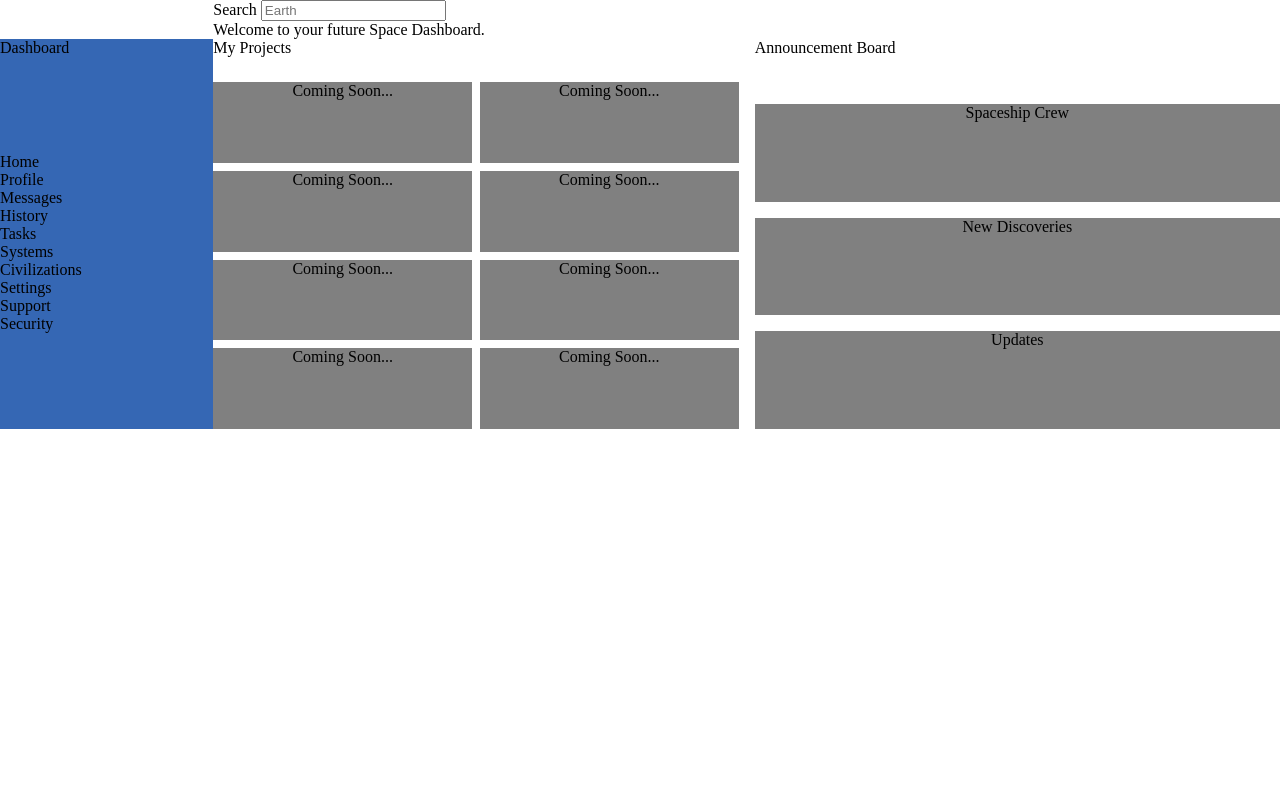
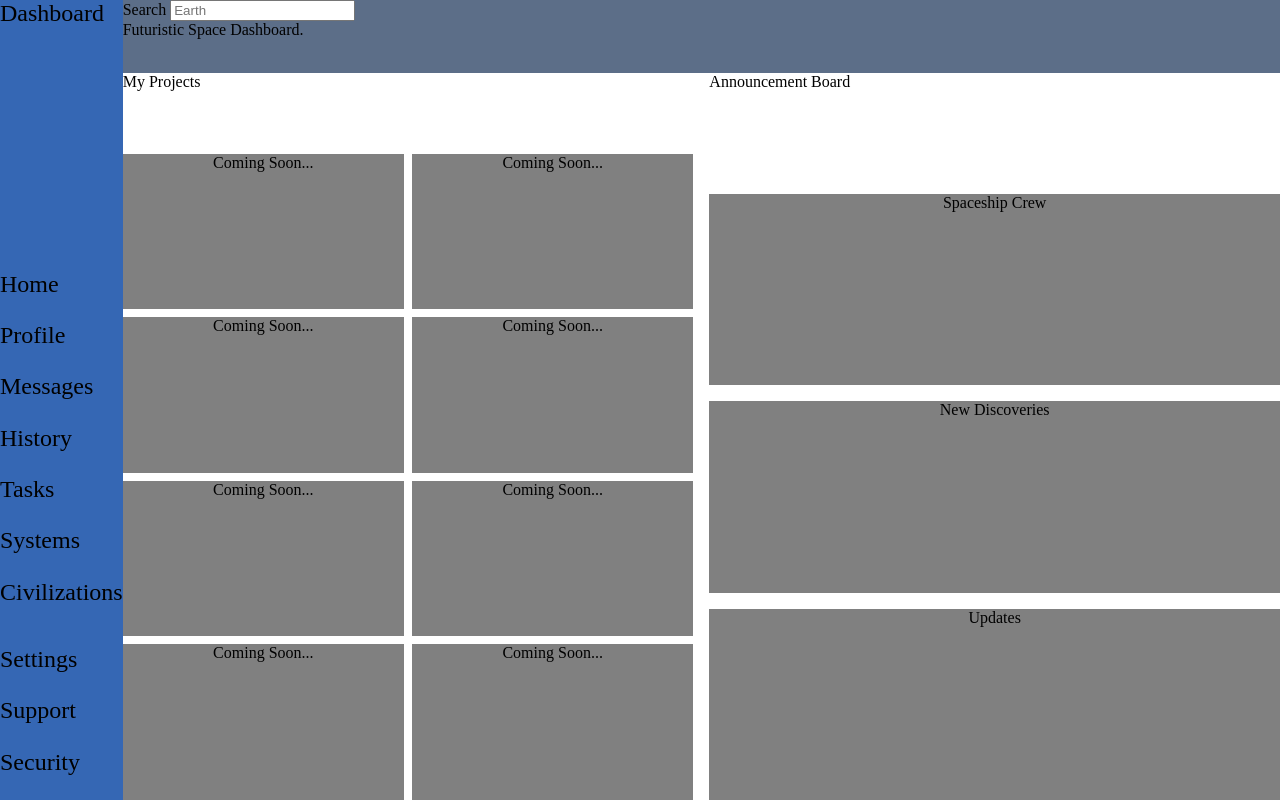
Before and after one commit to CameronTheDeveloper/admin-dashboard, a plain HTML site: page index.html in a window 1280 px wide. Drawn offline with Linux system fonts and the light colour scheme.

Commit message:
Format container height, sidebar grid
The container now has a height of 100vh. The sidebar width was adjusted by changing the fractional values of container columns

```diff
--- a/index.html
+++ b/index.html
@@ -14,22 +14,22 @@
                 <label for="search">Search</label>
                 <input type="search" name="header-search" id="header-search" placeholder="Earth">
             </div>
-            <div class="header-message">Welcome to your future Space Dashboard.</div>
+            <div class="header-message">Futuristic Space Dashboard.</div>
         </div>
 
         <div class="sidebar">
             <div class="dash-top">Dashboard</div>
             <div class="dash-list">
-                <div class="dash-item">Home</div>
-                <div class="dash-item">Profile</div>
-                <div class="dash-item">Messages</div>
-                <div class="dash-item">History</div>
-                <div class="dash-item">Tasks</div>
-                <div class="dash-item">Systems</div>
-                <div class="dash-item">Civilizations</div>
-                <div class="dash-item">Settings</div>
-                <div class="dash-item">Support</div>
-                <div class="dash-item">Security</div>
+                <div class="dash-item1">Home</div>
+                <div class="dash-item2">Profile</div>
+                <div class="dash-item3">Messages</div>
+                <div class="dash-item4">History</div>
+                <div class="dash-item5">Tasks</div>
+                <div class="dash-item6">Systems</div>
+                <div class="dash-item7">Civilizations</div>
+                <div class="dash-item8">Settings</div>
+                <div class="dash-item9">Support</div>
+                <div class="dash-item10">Security</div>
             </div>
         </div>
 
--- a/style.css
+++ b/style.css
@@ -4,26 +4,29 @@
 
 .container{
     display: grid;
-    grid-template-columns: 1fr 5fr;
+    grid-template-columns: 1fr 10fr;
     grid-template-rows: 1fr 10fr;
+    height: 100vh;
 }
 
 .header{
     grid-column: 2/3;
+    background-color:rgb(92, 110, 136)
 }
 
 
 
 .sidebar{
+    font-size: 24px;
+    justify-content: center;
     display: grid;
+    grid-row: 1/-1;
     grid-column: 1/2;
     background-color: rgb(53, 103, 180);
 }
 
-.sidebar div{
-
-
-
+.dash-list{
+    display: grid;
 }
 
 .main{
@@ -32,6 +35,9 @@
     grid-template-columns: 1fr 1fr;
 }
 
+.dash-item8{
+    margin-top: 16px;
+}
 
 .projects{
 
```
